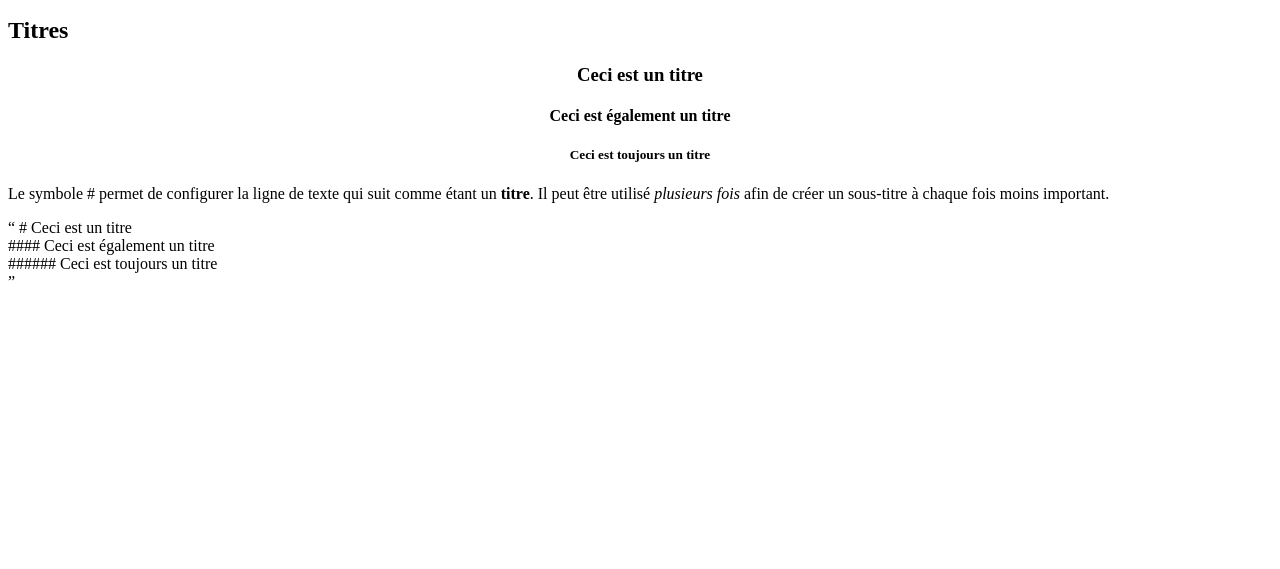
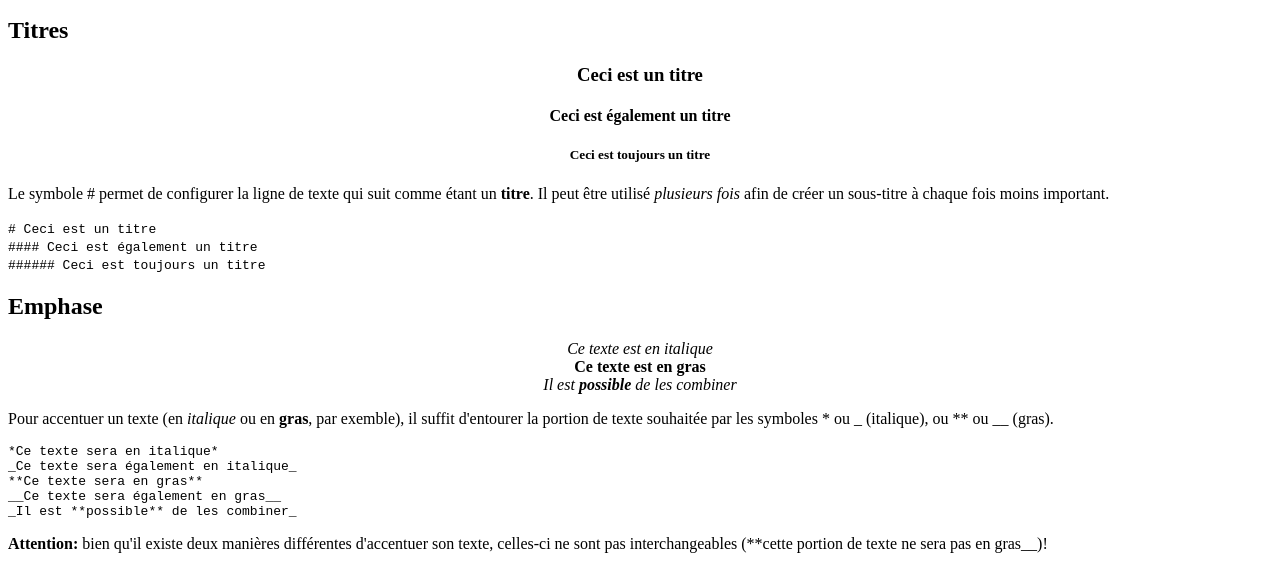
Before and after one commit to faking-it/Learning-Environment, a plain HTML site: page index.html in a window 1280 px wide. Shown: the part 321-890 px from the top of the page. Before the commit the page ends 800 px from the top, so only its background shows below. Drawn offline with Linux system fonts and the light colour scheme.

Commit message:
Modification du fichier html

```diff
--- a/index.html
+++ b/index.html
@@ -24,10 +24,27 @@
             <h5>Ceci est toujours un titre<br></h5>
         </div>
         <p>Le symbole # permet de configurer la ligne de texte qui suit comme étant un <b>titre</b>. Il peut être utilisé <em>plusieurs fois</em> afin de créer un sous-titre à chaque fois moins important.<br></p>
-        <q>
+        <code>
             # Ceci est un titre<br>
             #### Ceci est également un titre<br>
             ###### Ceci est toujours un titre<br>
-        </q>
+        </code>
+        <h2>Emphase<br></h2>
+        <div style="text-align: center">
+            <em>Ce texte est en italique<br></em>
+            <b>Ce texte est en gras<br></b>
+            <em>Il est <b>possible</b> de les combiner<br></em>
+        </div>
+        <p>Pour accentuer un texte (en <em>italique</em> ou en <b>gras</b>, par exemble), il suffit d'entourer la portion de texte souhaitée par les symboles * ou  _ (italique), ou  ** ou  __ (gras).<br></p>
+        <code>
+            <p>*Ce texte sera en italique*<br>
+            _Ce texte sera également en italique_<br>
+
+            **Ce texte sera en gras**<br>
+            __Ce texte sera également en gras__<br>
+
+            _Il est **possible** de les combiner_<br></p>
+        </code>
+        <p><b>Attention:</b> bien qu'il existe deux manières différentes d'accentuer son texte, celles-ci ne sont pas interchangeables (**cette portion de texte ne sera pas en gras__)!</p>
     </body>
 </html>
```
